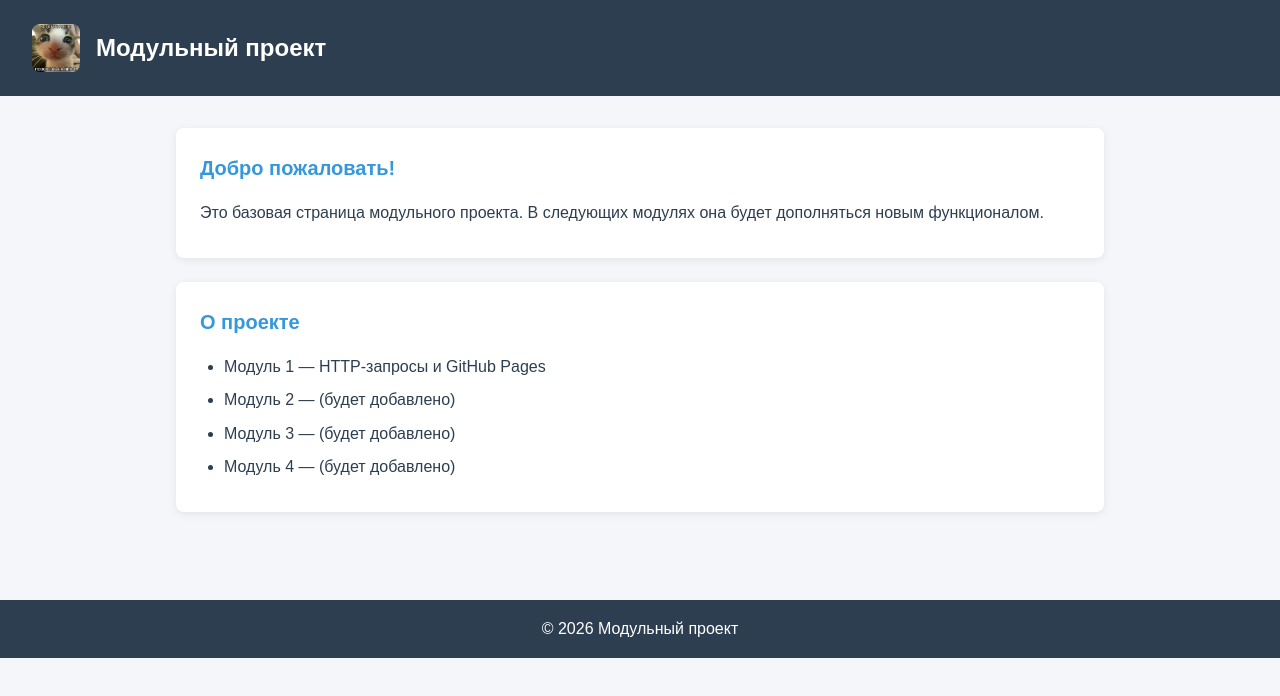
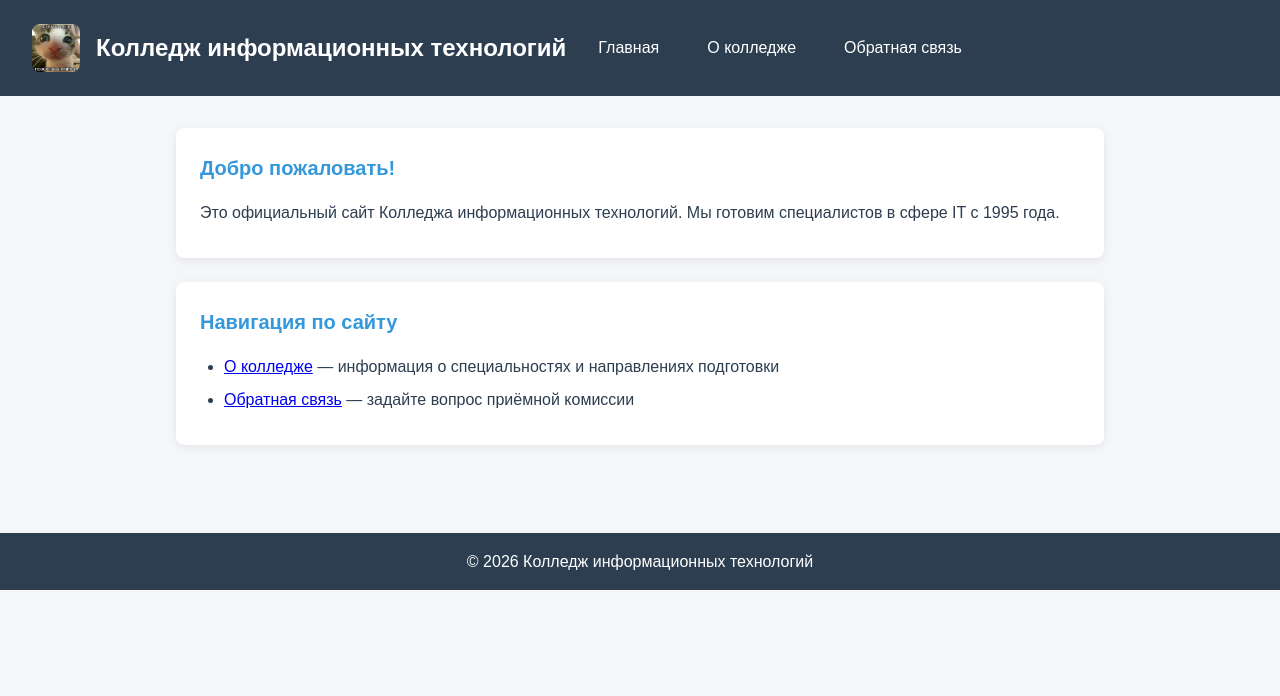
Before and after one commit to ilya220307-wq/modular-project, a plain HTML site: page index.html in a window 1280 px wide. Drawn offline with Linux system fonts and the light colour scheme.

Commit message:
Add files via upload

```diff
--- a/index.html
+++ b/index.html
@@ -3,35 +3,40 @@
 <head>
     <meta charset="UTF-8">
     <meta name="viewport" content="width=device-width, initial-scale=1.0">
-    <title>Модульный проект — Модуль 1</title>
+    <title>Колледж информационных технологий</title>
     <link rel="stylesheet" href="style.css">
 </head>
 <body>
 
     <header class="header">
-        <img src="logo.png" alt="Логотип" class="logo">
-        <h1>Модульный проект</h1>
+        <img src="logo.png" alt="Логотип колледжа" class="logo">
+        <h1>Колледж информационных технологий</h1>
+        <nav class="nav">
+            <a href="index.html">Главная</a>
+            <a href="about.html">О колледже</a>
+            <a href="form.html">Обратная связь</a>
+        </nav>
     </header>
 
     <main class="main">
+
         <section class="intro">
             <h2>Добро пожаловать!</h2>
-            <p>Это базовая страница модульного проекта. В следующих модулях она будет дополняться новым функционалом.</p>
+            <p>Это официальный сайт Колледжа информационных технологий. Мы готовим специалистов в сфере IT с 1995 года.</p>
         </section>
 
         <section class="info">
-            <h2>О проекте</h2>
+            <h2>Навигация по сайту</h2>
             <ul>
-                <li>Модуль 1 — HTTP-запросы и GitHub Pages</li>
-                <li>Модуль 2 — (будет добавлено)</li>
-                <li>Модуль 3 — (будет добавлено)</li>
-                <li>Модуль 4 — (будет добавлено)</li>
+                <li><a href="about.html">О колледже</a> — информация о специальностях и направлениях подготовки</li>
+                <li><a href="form.html">Обратная связь</a> — задайте вопрос приёмной комиссии</li>
             </ul>
         </section>
+
     </main>
 
     <footer class="footer">
-        <p>© 2026 Модульный проект</p>
+        <p>© 2026 Колледж информационных технологий</p>
     </footer>
 
 </body>
```
